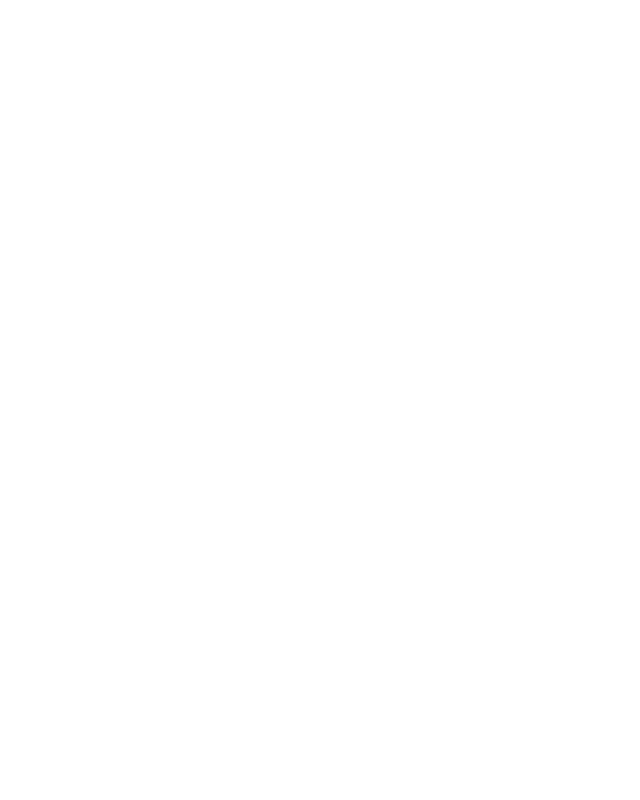
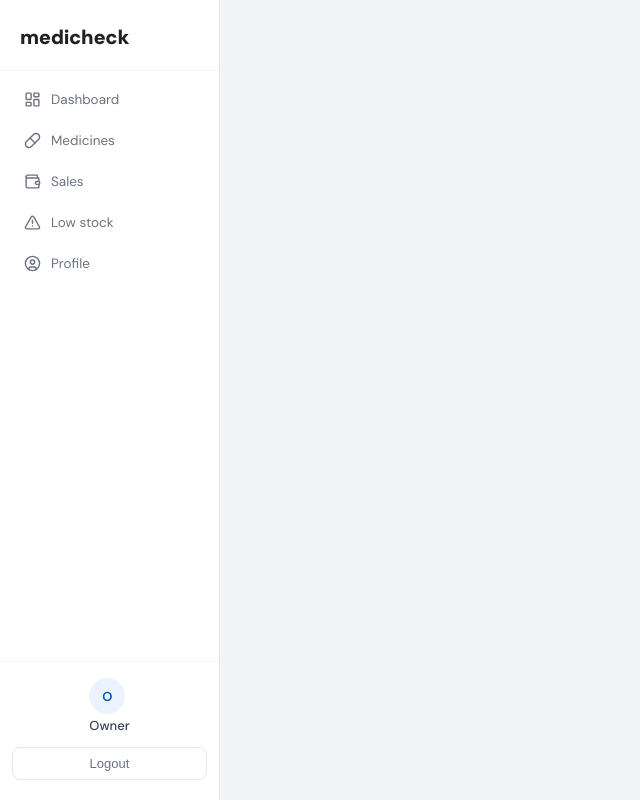
Before and after one commit to satyam-th/MediCheck, a React app in the folder frontend/: page /pharmacy in a window 1280 px wide. Before the commit this address had no page. Shown: the whole page, without its empty margins (0-640 px from the left). Built offline with nearby package versions, Linux system fonts and the light colour scheme; the HTML template or start-up script is replaced by a standard one.

Commit message:
pharmacy: add sidebar

```diff
--- /dev/null
+++ b/frontend/src/components/shared/SideBar/SideBar.jsx
@@ -0,0 +1,39 @@
+import styles from './SideBar.module.css'
+
+import {Link, NavLink} from 'react-router-dom'
+
+export default function SideBar({brandname='medicheck', navItems=[], userName='Owner', onLogout}){
+    const initials = userName.split(' ').map(n => n[0]).join('').toUpperCase();
+
+    return(
+        <aside className={styles.sidebar}>
+            <div className={styles.brand}>
+                <Link to='/pharmacy/dashboard' className={styles.brandName}>{brandname}</Link>
+            </div>
+
+            <nav className={styles.nav}>
+                {navItems.map((item)=>{
+                    const Icon = item.icon;
+
+                    return(
+                       <NavLink key={item.path} to={item.path} className={({isActive})=> isActive ? `${styles.navItem} ${styles.active}` : styles.navItem}>
+                        <Icon size={17} strokeWidth={2}/>
+                        {item.label}
+                       </NavLink>
+                    );
+                })}
+            </nav>
+
+            <div className={styles.userSection}>
+                <div className={styles.userInfo}>
+                    <div className={styles.avatar}>{initials}</div>
+                    <span className={styles.userName}>{userName}</span>
+                </div>
+                <button className={styles.logoutBtn} onClick={onLogout}>
+                    Logout
+                </button>
+            </div>
+        </aside>
+    );
+
+}
--- /dev/null
+++ b/frontend/src/components/shared/SideBar/SideBar.module.css
@@ -0,0 +1,105 @@
+.sidebar {
+  width: 220px;
+  flex-shrink: 0;
+  background-color: #fff;
+  border-right: 1px solid #E5E7EB;
+  display: flex;
+  flex-direction: column;
+  height: 100vh;
+  padding-bottom: 20px;
+}
+
+/*Brand*/
+.brand {
+  padding: 24px 20px 20px;
+  border-bottom: 1px solid #F3F4F6;
+}
+
+.brandName {
+  font-size: 20px;
+  font-weight: 700;
+  color: var(--text-color-primary);
+  text-decoration: none;
+  letter-spacing: -0.3px;
+}
+
+/*Nav */
+.nav {
+  flex: 1;
+  display: flex;
+  flex-direction: column;
+  padding: 10px 12px;
+  gap: 4px;
+}
+
+.navItem {
+  display: flex;
+  align-items: center;
+  gap: 10px;
+  padding: 10px 12px;
+  border-radius: 8px;
+  font-size: 13.5px;
+  color: #6B7280;
+  text-decoration: none;
+  transition: background-color 0.15s, color 0.15s;
+}
+
+.navItem:hover {
+  background-color: #F0F6FF;
+  color: var(--primary);
+}
+
+.active {
+  background-color: #EBF3FF;
+  color: var(--primary);
+  font-weight: 500;
+}
+
+/* ── User Section ── */
+.userSection {
+  margin-top: auto;
+  display: flex;
+  flex-direction: column;
+  align-items: center;
+  gap: 8px;
+  padding: 16px 12px 0;
+  border-top: 1px solid #F3F4F6;
+}
+
+.avatar {
+  width: 36px;
+  height: 36px;
+  border-radius: 50%;
+  background-color: #EBF3FF;
+  color: var(--primary);
+  font-size: 13px;
+  font-weight: 600;
+  display: flex;
+  align-items: center;
+  justify-content: center;
+}
+
+.userName {
+  font-size: 13px;
+  font-weight: 500;
+  color: #374151;
+}
+
+.logoutBtn {
+  width: 100%;
+  padding: 8px;
+  border: 1px solid #E5E7EB;
+  border-radius: 8px;
+  background-color: transparent;
+  color: #6B7280;
+  font-size: 13px;
+  cursor: pointer;
+  transition: background-color 0.15s, color 0.15s;
+  margin-top: 4px;
+}
+
+.logoutBtn:hover {
+  background-color: #FEF2F2;
+  color: #DC2626;
+  border-color: #FCA5A5;
+}
--- a/frontend/src/index.css
+++ b/frontend/src/index.css
@@ -7,6 +7,11 @@
     --border: #D1D5DB;
     --secondary:  #F97316;
     --secondary-hover: #C2410C;
+    --danger: #DC2626;
+    --danger-hover: #991B1B;
+    --success: #16A34A;
+    --warning: #F59E0B;
+    --warning-hover: #B45309;
     /* --footer-bg-color: #0F172A; */
 
     --font-main: "DM Sans", sans-serif;
--- /dev/null
+++ b/frontend/src/layout/PharmacyLayout/PharmacyLayout.jsx
@@ -0,0 +1,26 @@
+import { Outlet } from "react-router-dom";
+
+import {LayoutDashboard, Pill, Wallet, AlertTriangle, UserCircle} from 'lucide-react';
+
+import SideBar from "../../components/shared/SideBar/SideBar";
+
+import styles from './PharmacyLayout.module.css';
+
+const navItems = [
+  { label: 'Dashboard', path: '/pharmacy/dashboard', icon: LayoutDashboard },
+  { label: 'Medicines', path: '/pharmacy/medicines', icon: Pill },
+  { label: 'Sales', path: '/pharmacy/sales', icon: Wallet },
+  { label: 'Low stock', path: '/pharmacy/low-stock', icon: AlertTriangle },
+  { label: 'Profile', path: '/pharmacy/profile', icon: UserCircle },
+];
+
+export default function PharmacyLayout(){
+    return(
+        <div className={styles.wrapper}>
+            <SideBar brandname='medicheck' navItems={navItems} userName="Owner" onLogout={console.log("User logged out")}/>
+            <div className={styles.main}>
+                <Outlet/>
+            </div>
+        </div>
+    );
+}
--- /dev/null
+++ b/frontend/src/layout/PharmacyLayout/PharmacyLayout.module.css
@@ -0,0 +1,11 @@
+.wrapper {
+  display: flex;
+  min-height: 100vh;
+}
+
+.main {
+  flex: 1;
+  background-color: #F3F4F6;
+  padding: 20px;
+  overflow-y: auto;
+}
--- a/frontend/src/routes/AppRoute.jsx
+++ b/frontend/src/routes/AppRoute.jsx
@@ -5,6 +5,7 @@
 import RegisterCustomer from '../pages/auth/register/RegisterCustomer';
 import RegisterPharmacy from '../pages/auth/register/RegisterPharmacy';
 
+import PharmacyLayout from '../layout/PharmacyLayout/PharmacyLayout';
 import PharmacyDashboard from '../pages/pharmacy/Dashboard/Dashboard'
 // import Admin from '../pages/admin/Dashboard'
 
@@ -16,7 +17,13 @@
             <Route path='/register/customer' element={<RegisterCustomer/>}/>
             <Route path='/register/pharmacy' element={<RegisterPharmacy/>}/>
 
-            <Route path='/pharmacy/dashboard' element={<PharmacyDashboard/>}/>
+            <Route path='/pharmacy' element={<PharmacyLayout />}>
+                <Route path='dashboard' element={<PharmacyDashboard />} />
+                {/* <Route path='medicines' element={<PharmacyMedicines />} />
+                <Route path='sales' element={<PharmacySales />} />
+                <Route path='low-stock' element={<PharmacyLowStock />} />
+                <Route path='profile' element={<PharmacyProfile />} /> */}
+      </Route>
             {/* <Route path='/admin' element={<Admin/>}/> */}
         </Routes>
     );
```
